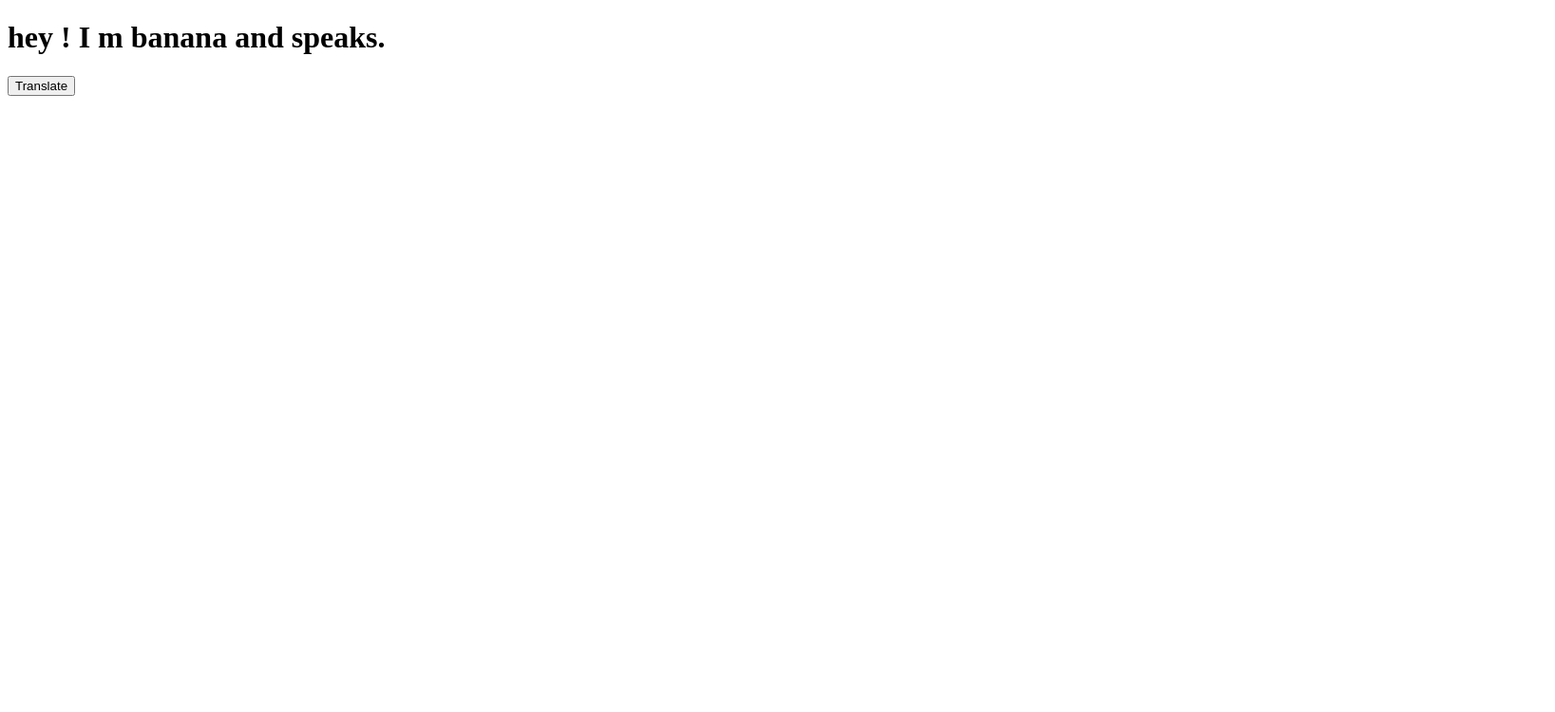
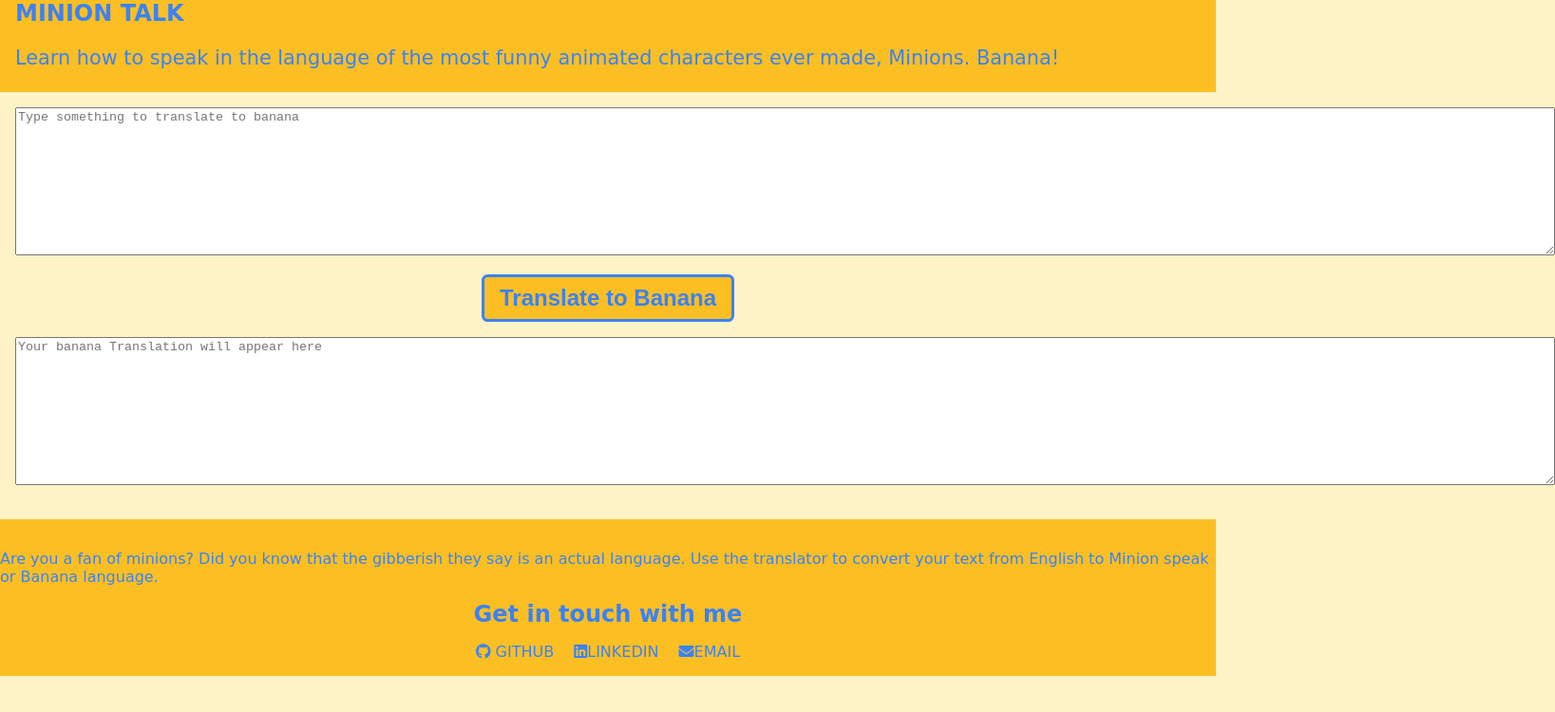
Before and after one commit to Shreya-GI/banana-speaks, a plain HTML site: page index.html in a window 1280 px wide. Shown: the whole page at 95% size, 1637 px wide, since content can reach past the window. Drawn offline with Linux system fonts and the light colour scheme; a web font is replaced by a local one.

Commit message:
css updated

```diff
--- /dev/null
+++ b/app.css
@@ -0,0 +1,140 @@
+
+        @import url('https://fonts.googleapis.com/css2?family=Gugi&family=Lato&family=Major+Mono+Display&family=Montserrat&family=Pacifico&family=Piedra&family=Roboto&display=swap');
+
+        :root{
+            font-family:'Kalam', cursive;
+            --bg-white: white;
+    --theme-primary: #FBBF24;
+    --theme-secondary: #FEF3C7;
+    --text-primary: #000000;
+    --text-secondary: #ffffff;
+    --text-blue: #3B82F6;
+        }
+        body, html
+        {
+            height: 100%;
+            margin: 0;
+            padding: 0;
+            background-color:var(  --theme-secondary);
+        }
+        h1{
+            margin: 0;
+        }
+        /*navbar*/
+
+        nav
+        {
+            background-color:var(--theme-primary);
+            color: var(--text-blue);
+            padding: 0 1rem 0.2rem 1rem;
+        }
+
+        .haeding-nav
+        {
+            font-family:'Kalam', cursive;
+            font-size: 2rem;
+            text-align:center;
+            padding-top: 1rem;
+            margin-bottom: 0;
+        }
+        nav p{
+            font-size: 1.3rem;
+        }
+
+        /*list*/
+
+        ul{
+            padding-left: 0;
+            margin-bottom: 0;
+            list-style: none;
+            text-align: center;
+        }
+        ul li{
+            display: inline-block;
+            margin: 0 0.5rem 1rem 0.5rem;
+        }
+
+
+        /*link*/
+
+        a{
+            text-decoration: none;
+            color: var(--text-blue);
+        }
+
+        /*button*/
+
+
+        button
+        {
+            display: block;
+            margin: auto;
+            border: 3px solid var(--text-blue);
+            background-color: var(--theme-primary);
+            color: var(--text-blue);
+            font-size: 1.5rem;
+            font-weight: 900;
+            padding: 0.5rem 1rem;
+            border-radius: 0.4rem;
+        }
+        /*textarea*/
+
+        .textarea
+        {
+            display: block;
+            margin: 0 auto;
+            padding: 1rem;
+            background-color: var(--theme-secondary);
+            border: 2px solid var(--text-primary);
+            width: 100px;
+            height: 100px;
+            font-family:   'Kalam',cursive;
+            font-weight: lighter;
+            font-size: 1rem;
+            box-sizing: border-box;
+            resize: none;
+            overflow:hidden;
+        }
+
+        /*footer*/
+
+        footer{
+            background-color: var(--theme-primary);
+            padding-top: 1rem;
+            margin-top:1rem;
+            width: 100%;
+            color:var(--text-blue);
+        }
+
+        .heading-footer
+        {
+            font-family:  'Kalam',cursive;
+            font-size: 1.5rem;
+            font-weight:900;
+            text-align:center;
+        }
+
+        /*section*/
+        section{
+            background-color: var(--theme-secondary);
+            padding: 1rem;
+        }
+
+        /*desktop*/
+
+        @media only screen and(min-width: 768px)
+         {
+            nav
+            {
+                padding: 0 20rem 0.5rem 20rem;
+            }
+          footer
+          {
+            position: absolute;
+            bottom: 0;
+          }
+          .text-area
+          {
+            width: 50%;
+          }
+         }
--- a/app.js
+++ b/app.js
@@ -1,5 +1,34 @@
-var btnTranslate=document.querySelector("#btn-translate");
-btnTranslate.addEventListener("Click",functionclickEventHandler())
+const textInput = document.querySelector('#text-area-input');
+const textOutput = document.querySelector('#text-area-output');
+const btnTranslate = document.querySelector('#btn-translate');
+
+let url = 'https://api.funtranslations.com/translate/minion.json';
+
+const getUrl = text =>
 {
-    console.log("Clicked!");
+     return url + '?text=' + text;
 };
+
+const showError = error =>
+{
+    alert('Uh Oh! Some error occured\n\n' + error + '\n\nPlease try after sometime.');
+    console.log({error});
+};
+
+const translate = () =>
+{
+    const text = textInput.value;
+
+    fetch(getUrl(text))
+        .then(response => response.json())
+        .then(json => showOutput(json))
+        .catch(showError)
+};
+
+const showOutput = (text) =>
+ {
+    console.log(text)
+    textOutput.innerHTML = text.contents.translated;
+};
+
+btnTranslate.addEventListener('click', translate);
--- a/index.html
+++ b/index.html
@@ -4,11 +4,58 @@
     <meta charset="UTF-8">
     <meta http-equiv="X-UA-Compatible" content="IE=edge">
     <meta name="viewport" content="width=device-width, initial-scale=1.0">
-    <title>Banana Speaks</title>
+    <title>Speak Banana</title>
+    <link rel="stylesheet" href="app.css">
+    <script src="https://kit.fontawesome.com/8431ee0e2e.js" crossorigin="anonymous"></script>
+
 </head>
 <body>
-     <h1>hey ! I m banana and  speaks.</h1>
-    <button id="btn-translate">Translate</button>
-    <script src="app.js" type="text/javascript"></script>
+
+    <!--nav-->
+
+    <nav>
+        <div class="heading-nav">
+            <h1><a href="index.html">MINION TALK</a></h1>
+                 <p>Learn how to speak in the language of the most funny animated characters ever made, Minions. Banana!</p>
+        </div>
+    </nav>
+
+    <!--Input text area-->
+    <section>
+        <textarea class="text-area" name="text-area-input" cols="200" rows="10" placeholder="Type something to translate to banana"></textarea>
+    </section>
+
+    <!--button-->
+
+     <button id="btn-translate">Translate to Banana</button>
+
+      <!--Output text area-->
+
+      <section>
+           <textarea class="text-area" name="text-area-output" id="text-area-output"  cols="200" rows="10" placeholder="Your banana Translation will appear here" readonly></textarea>
+      </section>
+
+     <!--Footer-->
+
+     <footer>
+
+        <p>
+            Are you a fan of minions? Did you know that the gibberish they say is an actual language. Use the translator
+            to convert your text from English to <bold>Minion speak or Banana language.</bold></p>
+            <div class="heading-footer">Get in touch with me</div>
+                 <ul>
+                    <li>
+                        <a href="https://github.com/Shreya-GI" target="blank"><i class="fab fa-github"></i> GITHUB</a>
+                    </li>
+                    <li>
+                        <a href="https://www.linkedin.com/in/shreya-dubey-536a061b6/"target="blank"><i class="fab fa-linkedin"></i>LINKEDIN</a>
+                    </li>
+                   <li>
+                       <a href="dubeyshreya2019@gmail.com" target="_blank"><i class="fa fa-envelope"></i>EMAIL</a>
+                    </li>
+
+                </ul>
+     </footer>
+    <script src="app.js"></script>
 </body>
 </html>
```
